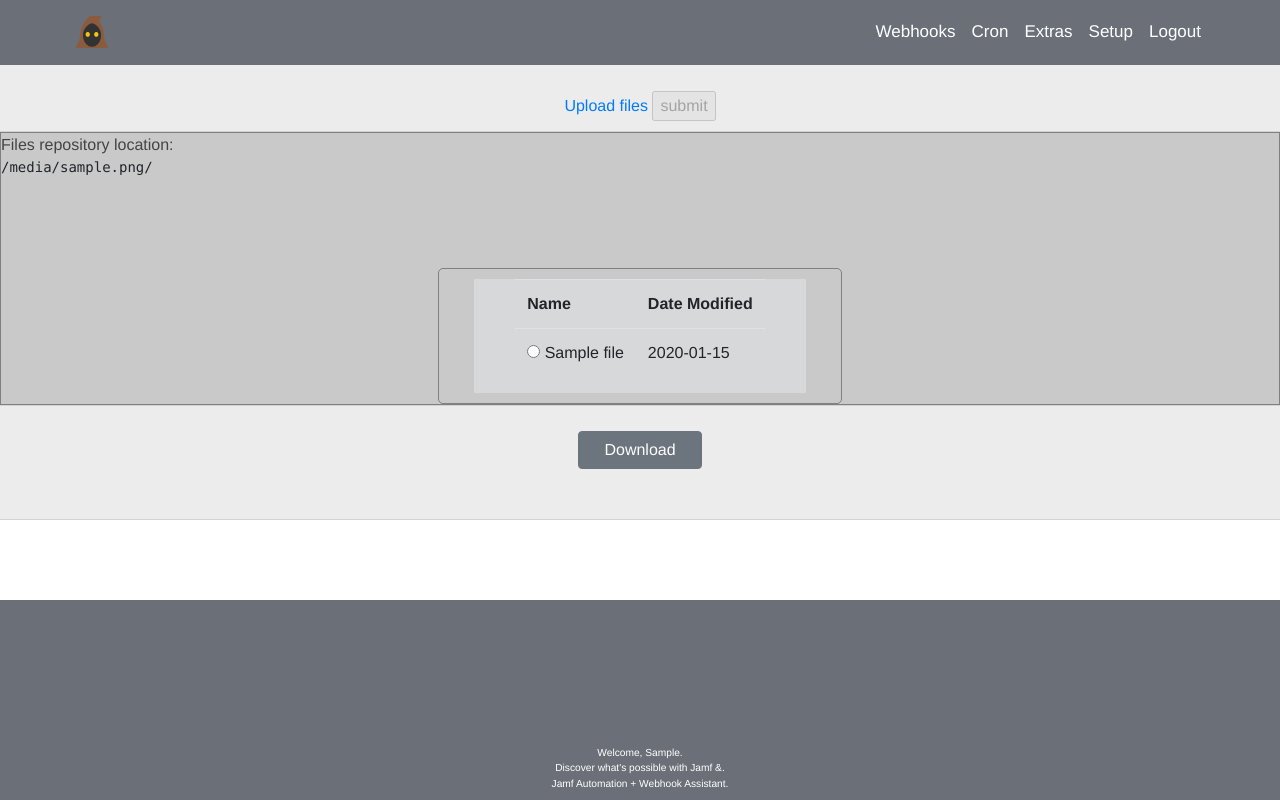
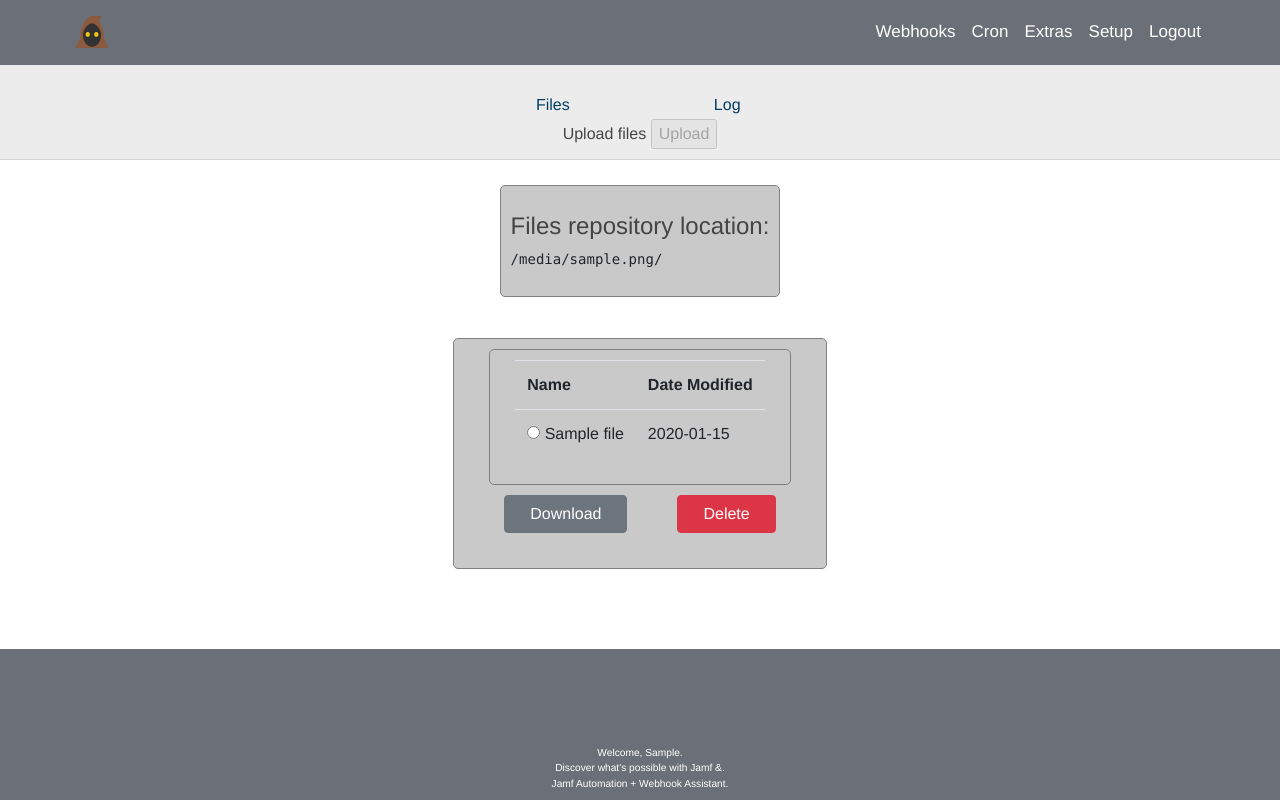
Before and after one commit to jamf/JAWA, a Flask app: template templates/resources/files.html in a window 1280 px wide. Run offline with Flask 2, Linux system fonts and the light colour scheme; the template is opened without the code that fills it: most values are stand-ins (such as "Sample title", 1, 10 or a date in 2020); some libraries are stand-ins or nearby versions.

Commit message:
Added sublinks for other Extras, adjusted form table layout. Added delete button.

```diff
--- a/templates/resources/files.html
+++ b/templates/resources/files.html
@@ -3,32 +3,40 @@
 {% block content %}
     <div class="test-links sub_links">
         {#        <div class="stat"><a href="/log/yield" target="_blank">Live View</a></div>#}
+        <div class="stat"><a href="{{ url_for('resources_view.files') }}">Files</a></div>
+        <div class="stat"><a href="{{ url_for('log_view.log_home') }}">Log</a></div>
         <form action="#" method="post" enctype="multipart/form-data">
             <input id="upload" type="file" name="upload" formenctype="multipart/form-data" multiple/>
-            <a href="#" id="upload_link">Upload files</a>
-            <input type="submit" value="submit" disabled/></form>
-        {#        <div class="stat" ><a href="/resources/files/upload" id="upload_link" target="_blank" ">Upload</a></div>#}
+            {#            <a href="#" id="upload_link">Upload files</a>#}Upload files
+            <input type="submit" value="Upload" disabled/></form>
+
     </div>
-    <div class="log-background">
-        Files repository location:
+    <div class="form-container">
+        <div class="table-view overflow-auto pre-scrollable" style="max-width: fit-content">
+            <p>
+            <h4 class="d-flex justify-content-center">Files repository location:</h4>
             <pre><code>{{ files_repo }}/</code></pre>
-        <br>
-    {% if not files %}
-    No files uploaded
-    {% endif %}
-        <div class="form-container"></div>
-        {#        <form class=" alert-warning account-form ">#}
-        {% if files %}
-            <form class="files-form alert-warning">
+        </div>
+    </div>
 
 
-            <div class="alert-soft alert-dark success-wrap">
+    <p>
+        {% if not files %}
+            <p>
+            <div class="d-flex justify-content-center font-weight-bolder"> No files uploaded</div>
+        {% endif %}
+    {% if files %}
+        <form class="files-form alert-warning overflow-auto" style="max-height: 66vh;;">
+
+
+        <div class="alert-soft alert-dark success-form">
             <table id="files_table" class="table">
                 <tr>
                     <th>Name</th>
                     <th>Date Modified</th>
 
                 </tr>
+
                 {% for file in files %}
                     <tr>
                         <td><input type="radio" id="{{ file.name }}" name="target_file"
@@ -37,18 +45,22 @@
 
                     </tr>
                 {% endfor %}
+            </table>
+        </div>
+        <div class="d-flex justify-content-center">
+            <button type=submit name="button_choice" value="Download"
+                    class="btn btn-secondary button-align alert-soft" style="margin-bottom: 25px; margin-top: 10px"> Download
+            </button>
+            <button name="button_choice" type=submit value="Delete" class="btn btn-danger button-align alert-soft"
+                    style="margin-bottom: 25px; margin-top: 10px">Delete
+            </button>
+        </div></div>
+    {% endif %}
 
-        {% endif %}
-        </table>
-{#        {% for file in files %}#}
-{#            <input type="radio" id="{{ file.name }}" name="target_file" value="{{ file.name }}">#}
-{#            <label for="{{ file.name }}">{{ file.name }}</label><br>#}
-{#        {% endfor %}#}
 </div>
-    </div>
-    <div class="form-container test-links">
-        <input type=submit value=Download class="btn btn-secondary button-align alert-soft" style="margin-bottom: 25px">
 </form>
+    {#    <div class="form-container test-links">#}
+    {#       <button type=submit name="button_choice" value=Download class="btn btn-secondary button-align alert-soft" style="margin-bottom: 25px"> Download</button>   <button name="button_choice" type=submit value=Delete class="btn btn-danger button-align alert-soft" style="margin-bottom: 25px">Delete</button></div>#}
 
     </div>
 {% endblock %}
```
Lines whose indentation alone changed are shown as unchanged.
